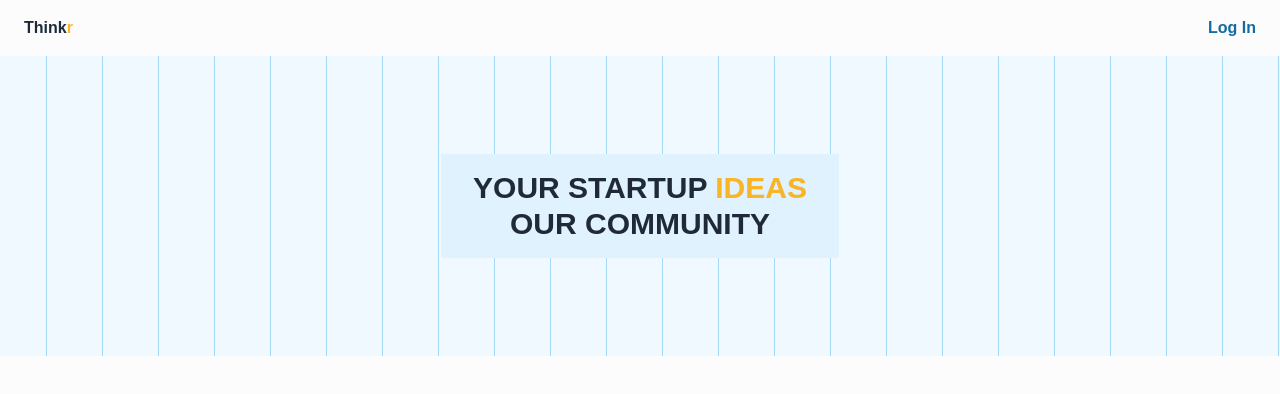
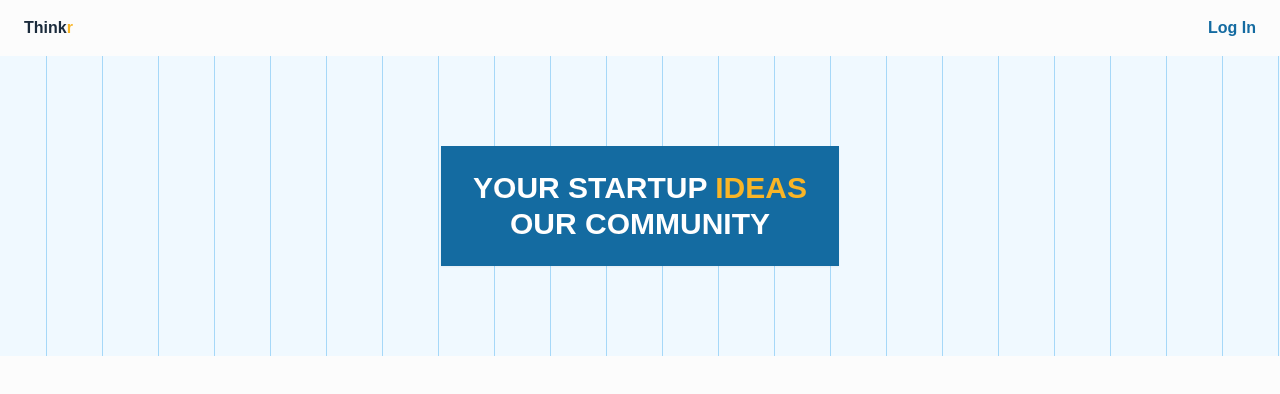
Before and after one commit to Nisha0202/Thinkr, a Next.js app: page / in a window 1280 px wide. Shown: the top 394 px of the page. Built offline with nearby package versions, Linux system fonts and the light colour scheme; no server answers.

Commit message:
Hero color change

```diff
--- a/src/app/(root)/page.tsx
+++ b/src/app/(root)/page.tsx
@@ -3,7 +3,7 @@ export default function Home() {
   return (
     <>
       <section className=" bg-custom">
-        <div className="heading text-gray-800">
+        <div className="heading text-white">
           Your Startup <span className="text-primary">Ideas</span> <br /> Our Community
         </div>
       </section>
--- a/src/app/globals.css
+++ b/src/app/globals.css
@@ -16,7 +16,7 @@
 
 @layer utilities{
   .heading{
-    @apply uppercase px-8 py-4 bg-sky-100 sm:text-2xl md:text-3xl text-center font-work-sans  font-extrabold;
+    @apply uppercase px-6 py-3 sm:px-8 sm:py-6 bg-secondary sm:text-2xl md:text-3xl text-center font-work-sans shadow-sm font-extrabold;
     -webkit-text-stroke: 0.03px rgb(132, 132, 132);
   }
   .bg-custom{
```
